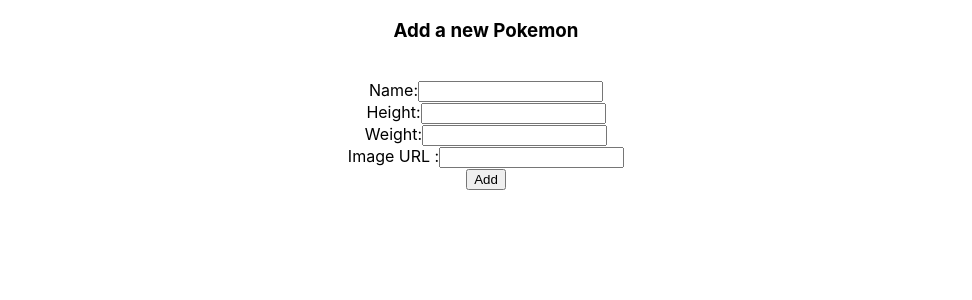
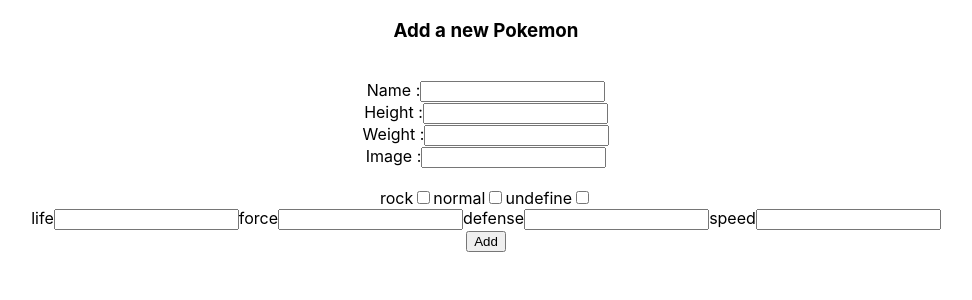
Before and after one commit to jesteban39/PI-Pokemon-FT14a, a React (Create React App) app in the folder client/: page /add in a window 1280 px wide. Shown: the top 300 px of the page, without its empty margins (154-1126 px from the left). Built offline with nearby package versions, Linux system fonts and the light colour scheme.

Commit message:
se agregan formularios semi controlados

```diff
--- a/client/src/components/AddPokemon.jsx
+++ b/client/src/components/AddPokemon.jsx
@@ -1,63 +1,97 @@
 import { useState } from "react";
+
+const STAT_NAMES = ["life", "force", "defense", "speed"]
 
 export default function AddPokemon() {
   const [name, setName] = useState("");
-  const [height, setHeight] = useState();
-  const [weight, setWeight] = useState();
-  const [image, setImage] = useState();
+  const [height, setHeight] = useState("");
+  const [weight, setWeight] = useState("");
+  const [image, setImage] = useState("");
+  const [types, setTypes] = useState([]);
+  const [stats, setStats] = useState({});
+
+  const grades = ["rock", "normal", "undefine"];
 
   function handleName(event) {
-    let name = event.target.value
-      .toLowerCase()
-      .replace(/[^a-z\s]/gi, "");
+    const name = event.target.value.replace(/[^a-z\s]/gi, "");
     setName(name);
   }
   function handleHeight(event) {
-    let height = event.target.value;
-    setHeight(height < 0 || height);
+    const { value } = event.target;
+    setHeight(value);
   }
   function handleWeight(event) {
-    let weight = event.target.value;
-    setWeight(weight < 0 || weight);
+    const { value } = event.target;
+    setWeight(value);
   }
   function handleImage(event) {
-    setImage(event.target.value);
+    const { value } = event.target;
+    setImage(value);
   }
+  function handleTypes(event) {
+    const { name, checked } = event.target;
+    console.log("check: ", checked);
+    if (checked) {
+      setTypes((state) => [...state, name]);
+    } else {
+      setTypes((state) => state.filter((type) => type !== name));
+    }
+  }
+
+  function handleStats(event) {
+    const { name, value } = event.target;
+    setStats((state) => {
+      state[name] = value;
+      return {...state};
+    });
+  }
+
   return (
     <form>
       <h3>Add a new Pokemon</h3>
       <br />
-      <label>Name:</label>
-      <input autocomplete="name" value={name} onChange={handleName} />
+      <label>
+        Name :
+        <input value={name} onChange={handleName} />
+      </label>
       <br />
-      <label>Height:</label>
-      <input type="number" value={height} onChange={handleHeight} />
+      <label>
+        Height :
+        <input type="number" value={height} onChange={handleHeight} />
+      </label>
       <br />
-      <label>Weight:</label>
-      <input type="number" value={weight} onChange={handleWeight} />
+      <label>
+        Weight :
+        <input type="number" value={weight} onChange={handleWeight} />
+      </label>
       <br />
-      <label>Image URL :</label>
-      <input type="url" value={image} onChange={handleImage} />
+      <label>
+        Image :
+        <input type="url" value={image} onChange={handleImage} />
+      </label>
+      <br />
+      <label>{types}</label>
+      <br />
+      {grades.map((type, idx) => (
+        <label key={idx}>
+          {type}
+          <input name={type} type="checkbox" onChange={handleTypes} />
+        </label>
+      ))}
+      <br />
+      {STAT_NAMES.map((stat, idx) => (
+        <label key={idx}>
+          {stat}
+          <input
+            name={stat}
+            type="number"
+            value={stats[stat] || ""}
+            onChange={handleStats}
+          />
+        </label>
+      ))}
       <br />
       <input type="submit" value="Add" disabled={false} />
-      <br />
-      {/*() =>
-        items.map((label) => (
-          <label>
-            <input
-              type="checkbox"
-              checked={label}
-              onChange={this.toggleCheckbox}
-            />
-            {label}
-            {
-                  <Checkbox
-                    label={label}
-                    handleCheckboxChange={this.toggleCheckbox}
-                    key={label}
-                  /> }
-          </label>
-        ))*/}
     </form>
   );
 }
--- a/client/src/components/Home.jsx
+++ b/client/src/components/Home.jsx
@@ -1,5 +1,12 @@
+import { useState } from "react";
 import { Link } from "react-router-dom";
-export default function Home() {
+
+import Select from "./Select";
+
+const ORIGIN_NAMES = ["all", "favorite", "existing", "creations"];
+const SORT_NAMES = ["number", "name", "force", "hp"];
+const TYPE_NAMES = ["all", "rock", "normal", "undefine"];
+
 let pokemons = [
   {
     id: 30003,
@@ -11,23 +18,85 @@
     ],
   },
 ];
-  function onChange(event) {}
-  function onClick(event) {}
+
+export default function Home() {
+  const [name, setName] = useState("");
+  const [origin, setOrigin] = useState("all");
+  const [type, setType] = useState("all");
+  const [Sort, setSort] = useState("descent");
+  const [SortBy, setSortBy] = useState("number");
+
+  function handleName(event) {
+    const { value } = event.target;
+    setName(value);
+  }
+  function handleOrigin(event) {
+    const { value } = event.target;
+    setOrigin(value);
+  }
+  function handleType(event) {
+    const { value } = event.target;
+    setType(value);
+  }
+  function handleSort(event) {
+    const { value } = event.target;
+    setSort(value);
+  }
+  function handleSortBy(event) {
+    const { value } = event.target;
+    setSortBy(value);
+  }
+  function handleSearch(event) {
+    const { value } = event.target;
+    setSort(value);
+  }
+
   return (
     <div className="home">
-      <div>
+      <form onSubmit={handleSearch}>
+        Search
         <label>Name:</label>
-        <input className="" onChange={onChange} value={"name"} />
-        <button onClick={onClick} className="">
-          Search
-        </button>
-      </div>
+        <input onChange={handleName} value={name} />
+        <input type="submit" value="Search" />
+      </form>
+
+      <form>
+        <label>Filter</label>
+        <Select
+          name="Origin: "
+          options={ORIGIN_NAMES}
+          onChange={handleOrigin}
+        />
+        <Select
+          name="Type: "
+          options={TYPE_NAMES}
+          onChange={handleType}
+        />
+      </form>
+
+      <form>
+        <label>Sort</label>
+
+        <Select
+          name="Sort: "
+          options={["descent", "ascendant"]}
+          onChange={handleSort}
+        />
+
+        <Select
+          name="Sort by: "
+          options={SORT_NAMES}
+          onChange={handleSortBy}
+        />
+      </form>
+
       <div>
         <span>40 pokemons</span>
         <Link to="/add">
           <span>Add pokemon</span>
         </Link>
         <br />
+
         {pokemons.map((pokemon) => (
           <Link key={pokemon.id} to={`/pokemon/:${pokemon.id}`}>
             <label>{pokemon.name}</label>
@@ -39,6 +108,7 @@
             </div>
           </Link>
         ))}
+
       </div>
     </div>
   );
--- a/client/src/components/Pokemon.jsx
+++ b/client/src/components/Pokemon.jsx
@@ -1,7 +1,7 @@
 import { Link } from "react-router-dom";
 export default function Pokemon() {
   let pokemon = {
-    id: 30003,
+    id: 3003,
     name: "poke-pru",
     height: 4,
     weight: 60,
--- /dev/null
+++ b/client/src/components/Select.jsx
@@ -0,0 +1,13 @@
+export default function Select(props) {
+  const { name, options, onChange } = props;
+  return (
+    <div>
+      <label>{name}</label>
+      <select onChange={onChange}>
+        {options.map((option, idx) => (
+          <option key={idx}>{option}</option>
+        ))}
+      </select>
+    </div>
+  );
+}
```
Lines whose indentation alone changed are shown as unchanged.
